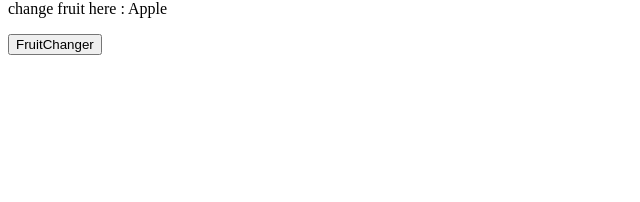
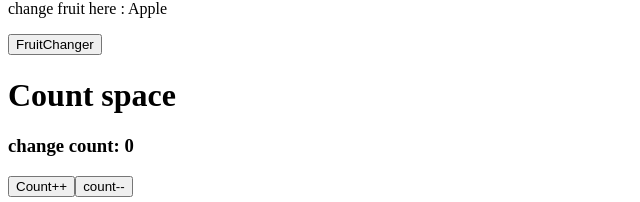
Before and after one commit to amicable-dev/reactPractice, a React (Vite) app: page / in a window 1280 px wide. Shown: the part 848-1050 px from the top of the page, without its empty margins (0-640 px from the left). Before the commit the page ends 911 px from the top, so only its background shows below. Built offline with nearby package versions, Linux system fonts and the light colour scheme.

Commit message:
added count state

```diff
--- a/src/States.jsx
+++ b/src/States.jsx
@@ -3,18 +3,19 @@ import { useState } from 'react';
 
 const States = () => {
   const [defaultVal, updateVal] = useState('Apple');
+  const [count ,updCount]=useState(0);
   const handleFruit = () => {
-    const frtArr = ['apple', 'mango', 'banana'];
-    const arrLength = frtArr.length;
-    for (let i = 0; i < arrLength; i++) {
-      updateVal(frtArr[i]);
-    }
+    updateVal('Grapes')
   };
   return (
     <div>
       <h1>States In react</h1>
       <p>change fruit here : {defaultVal}</p>
       <button onClick={handleFruit}>FruitChanger</button>
+      <h1>Count space </h1>
+      <h3>change count: {count}</h3>
+      <button onClick={()=>updCount(count +1)}>Count++</button>
+      <button onClick={()=>updCount(count-1)}>count--</button>
     </div>
   );
 };
```
